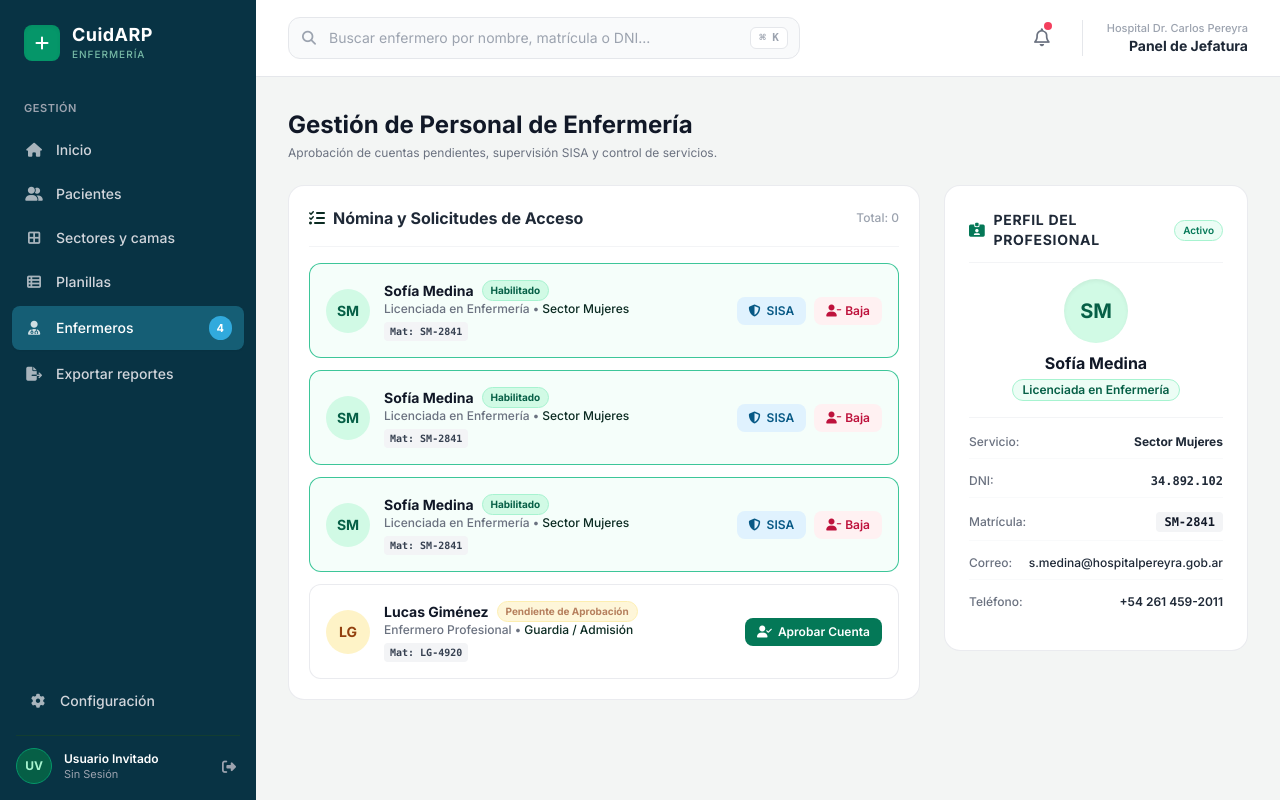
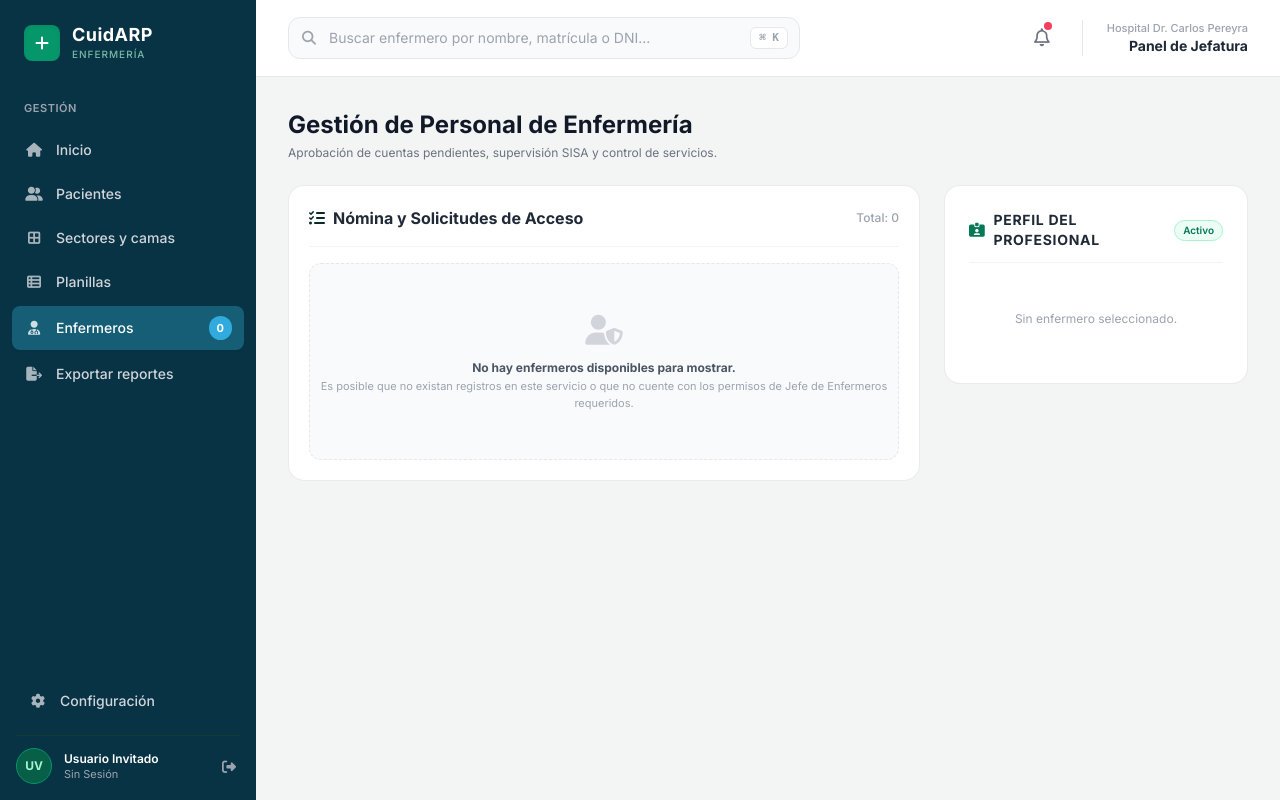
Before and after one commit to JosephV95/CuidARP, a Django app: page /enfermeros/ in a window 1280 px wide. Run offline with Django 5.2, Linux system fonts and the light colour scheme; some libraries are stand-ins or nearby versions.

Commit message:
completada la vista de venta gestion de enfermeros

```diff
--- a/templates/Gestion_Enfermeros.html
+++ b/templates/Gestion_Enfermeros.html
@@ -14,12 +14,15 @@
                 placeholder="Buscar enfermero por nombre, matrícula o DNI..."
                 class="w-full pl-10 pr-12 py-2.5 bg-gray-50 border border-gray-200 rounded-xl text-sm placeholder-gray-400 focus:outline-none focus:ring-2 focus:ring-forest-800 focus:bg-white transition-all">
             <div class="absolute inset-y-0 right-0 pr-3 flex items-center pointer-events-none">
-                    <kbd class="px-2 py-0.5 text-[11px] font-semibold text-gray-400 bg-white border border-gray-200 rounded-md shadow-2xs">⌘ K</kbd>
+                <kbd
+                    class="px-2 py-0.5 text-[11px] font-semibold text-gray-400 bg-white border border-gray-200 rounded-md shadow-2xs">⌘
+                    K</kbd>
             </div>
         </div>
 
         <div class="flex items-center space-x-6">
-                <button class="relative p-2 text-gray-500 hover:text-gray-700 hover:bg-gray-100 rounded-full transition-colors">
+            <button
+                class="relative p-2 text-gray-500 hover:text-gray-700 hover:bg-gray-100 rounded-full transition-colors">
                 <i class="fa-regular fa-bell text-lg"></i>
                 <span class="absolute top-1.5 right-1.5 w-2 h-2 bg-rose-500 rounded-full ring-2 ring-white"></span>
             </button>
@@ -38,7 +41,8 @@
             <div class="flex flex-col md:flex-row md:items-center justify-between gap-4">
                 <div>
                     <h2 class="text-2xl font-bold text-gray-900">Gestión de Personal de Enfermería</h2>
-                        <p class="text-xs text-gray-500 mt-1">Aprobación de cuentas pendientes, supervisión SISA y control de servicios.</p>
+                    <p class="text-xs text-gray-500 mt-1">Aprobación de cuentas pendientes, supervisión SISA y control
+                        de servicios.</p>
                 </div>
             </div>
 
@@ -53,7 +57,8 @@
                                 <i class="fa-solid fa-list-check text-forest-800"></i>
                                 <span>Nómina y Solicitudes de Acceso</span>
                             </h3>
-                                <span class="text-xs text-gray-400 font-medium">Total: <span id="badge-count">0</span></span>
+                            <span class="text-xs text-gray-400 font-medium">Total: <span
+                                    id="badge-count">0</span></span>
                         </div>
 
                         <div id="enfermeros-container" class="mt-4 space-y-3">
@@ -66,15 +71,18 @@
                 <div class="lg:col-span-1">
                     <div class="bg-white rounded-2xl p-6 border border-gray-200/80 shadow-xs sticky top-4">
                         <div class="flex items-center justify-between pb-3 border-b border-gray-100 mb-4">
-                                <h3 class="font-bold text-gray-800 text-sm uppercase tracking-wider flex items-center space-x-2">
+                            <h3
+                                class="font-bold text-gray-800 text-sm uppercase tracking-wider flex items-center space-x-2">
                                 <i class="fa-solid fa-id-card-clip text-emerald-700"></i>
                                 <span>Perfil del Profesional</span>
                             </h3>
-                                <span class="text-[10px] bg-emerald-50 text-emerald-700 font-semibold px-2 py-0.5 rounded-full border border-emerald-200">Activo</span>
+                            <span
+                                class="text-[10px] bg-emerald-50 text-emerald-700 font-semibold px-2 py-0.5 rounded-full border border-emerald-200">Activo</span>
                         </div>
 
                         <div id="quick-preview-panel">
-                                <p class="text-xs text-gray-400 text-center py-8">Seleccione un enfermero para ver sus detalles.</p>
+                            <p class="text-xs text-gray-400 text-center py-8">Seleccione un enfermero para ver sus
+                                detalles.</p>
                         </div>
                     </div>
                 </div>
@@ -85,11 +93,14 @@
 </div>
 
 <!-- ================= MODAL 1: CONSULTA SISA ================= -->
-    <div id="modal-sisa" class="fixed inset-0 bg-slate-900/60 backdrop-blur-xs flex items-center justify-center p-4 z-50 hidden transition-opacity">
-        <div class="bg-white rounded-2xl max-w-lg w-full shadow-2xl border border-gray-100 overflow-hidden transform transition-all">
+<div id="modal-sisa"
+    class="fixed inset-0 bg-slate-900/60 backdrop-blur-xs flex items-center justify-center p-4 z-50 hidden transition-opacity">
+    <div
+        class="bg-white rounded-2xl max-w-lg w-full shadow-2xl border border-gray-100 overflow-hidden transform transition-all">
         <div class="bg-gradient-to-r from-sky-800 to-sky-700 text-white p-5 flex items-center justify-between">
             <div class="flex items-center space-x-3">
-                    <div class="w-10 h-10 rounded-xl bg-white/10 flex items-center justify-center text-white border border-white/20">
+                <div
+                    class="w-10 h-10 rounded-xl bg-white/10 flex items-center justify-center text-white border border-white/20">
                     <i class="fa-solid fa-shield-halved text-lg"></i>
                 </div>
                 <div>
@@ -107,7 +118,8 @@
                 <i class="fa-solid fa-circle-check text-sky-800 text-lg mt-0.5"></i>
                 <div>
                     <p class="font-semibold text-sky-900">Validación oficial completada</p>
-                        <p class="text-sky-700 mt-0.5">Matrícula cotejada con la Red Federal de Registros de Profesionales de la Salud.</p>
+                    <p class="text-sky-700 mt-0.5">Matrícula cotejada con la Red Federal de Registros de Profesionales
+                        de la Salud.</p>
                 </div>
             </div>
 
@@ -118,11 +130,13 @@
                 </div>
                 <div class="flex justify-between items-center pt-2">
                     <span class="text-gray-500 font-medium">N° Matrícula:</span>
-                        <span id="sisa-matricula" class="font-mono font-bold text-sky-900 text-sm bg-sky-50 px-2 py-0.5 rounded">--</span>
+                    <span id="sisa-matricula"
+                        class="font-mono font-bold text-sky-900 text-sm bg-sky-50 px-2 py-0.5 rounded">--</span>
                 </div>
                 <div class="flex justify-between items-center pt-2">
                     <span class="text-gray-500 font-medium">Estado Matrícula:</span>
-                        <span class="inline-flex items-center px-2.5 py-0.5 rounded-full text-xs font-bold bg-emerald-100 text-emerald-800 border border-emerald-200">VIGENTE</span>
+                    <span
+                        class="inline-flex items-center px-2.5 py-0.5 rounded-full text-xs font-bold bg-emerald-100 text-emerald-800 border border-emerald-200">VIGENTE</span>
                 </div>
                 <div class="flex justify-between items-center pt-2">
                     <span class="text-gray-500 font-medium">Especialidad:</span>
@@ -132,14 +146,17 @@
         </div>
 
         <div class="bg-gray-50 px-6 py-4 flex justify-end space-x-3 border-t border-gray-100">
-                <button onclick="closeModal('modal-sisa')" class="px-4 py-2 bg-gray-200 text-gray-700 text-xs font-semibold rounded-xl">Cerrar</button>
+            <button onclick="closeModal('modal-sisa')"
+                class="px-4 py-2 bg-gray-200 text-gray-700 text-xs font-semibold rounded-xl">Cerrar</button>
         </div>
     </div>
 </div>
 
 <!-- ================= MODAL 2: BAJA LÓGICA (MANTENIENDO HISTORIAL) ================= -->
-    <div id="modal-baja" class="fixed inset-0 bg-slate-900/60 backdrop-blur-xs flex items-center justify-center p-4 z-50 hidden transition-opacity">
-        <div class="bg-white rounded-2xl max-w-lg w-full shadow-2xl border border-gray-100 overflow-hidden transform transition-all">
+<div id="modal-baja"
+    class="fixed inset-0 bg-slate-900/60 backdrop-blur-xs flex items-center justify-center p-4 z-50 hidden transition-opacity">
+    <div
+        class="bg-white rounded-2xl max-w-lg w-full shadow-2xl border border-gray-100 overflow-hidden transform transition-all">
         <div class="bg-rose-600 text-white p-5 flex items-center justify-between">
             <div class="flex items-center space-x-3">
                 <div class="w-10 h-10 rounded-xl bg-white/20 flex items-center justify-center text-white">
@@ -162,7 +179,9 @@
                     <div>
                         <p class="text-xs font-bold text-amber-900 uppercase">Inalterabilidad de registros médicos</p>
                         <p class="text-xs text-amber-800 mt-1 leading-relaxed">
-                                La baja de <span id="baja-nombre" class="font-bold text-gray-900">--</span> impedirá su acceso al sistema, pero <strong>todos sus registros de suministro de medicamentos e historiales permanecerán guardados</strong> por normativas de auditoría médica.
+                            La baja de <span id="baja-nombre" class="font-bold text-gray-900">--</span> impedirá su
+                            acceso al sistema, pero <strong>todos sus registros de suministro de medicamentos e
+                                historiales permanecerán guardados</strong> por normativas de auditoría médica.
                         </p>
                     </div>
                 </div>
@@ -170,7 +189,8 @@
 
             <div class="space-y-3 pt-2 text-xs">
                 <label class="block font-bold text-gray-700">Motivo de la desvinculación:</label>
-                    <select id="motivo-baja" class="w-full p-3 bg-gray-50 border border-gray-300 rounded-xl focus:ring-2 focus:ring-rose-500 focus:outline-none">
+                <select id="motivo-baja"
+                    class="w-full p-3 bg-gray-50 border border-gray-300 rounded-xl focus:ring-2 focus:ring-rose-500 focus:outline-none">
                     <option value="Reasignación">Reasignación a otro centro</option>
                     <option value="Licencia Prolongada">Licencia prolongada</option>
                     <option value="Fin de Contrato">Fin de contrato / Retiro</option>
@@ -179,8 +199,10 @@
         </div>
 
         <div class="bg-gray-50 px-6 py-4 flex justify-end space-x-3 border-t border-gray-100">
-                <button onclick="closeModal('modal-baja')" class="px-4 py-2 bg-gray-200 text-gray-700 text-xs font-semibold rounded-xl">Cancelar</button>
-                <button onclick="confirmarBaja()" class="px-4 py-2 bg-rose-600 hover:bg-rose-700 text-white text-xs font-semibold rounded-xl flex items-center space-x-2">
+            <button onclick="closeModal('modal-baja')"
+                class="px-4 py-2 bg-gray-200 text-gray-700 text-xs font-semibold rounded-xl">Cancelar</button>
+            <button onclick="confirmarBaja()"
+                class="px-4 py-2 bg-rose-600 hover:bg-rose-700 text-white text-xs font-semibold rounded-xl flex items-center space-x-2">
                 <i class="fa-solid fa-check"></i>
                 <span>Confirmar Baja Conservando Registros</span>
             </button>
@@ -189,103 +211,69 @@
 </div>
 
 <!-- TOAST -->
-    <div id="toast" class="fixed bottom-5 right-5 bg-forest-800 text-white px-5 py-3 rounded-xl shadow-xl flex items-center space-x-3 text-xs font-medium z-50 transform translate-y-20 opacity-0 transition-all duration-300">
+<div id="toast"
+    class="fixed bottom-5 right-5 bg-forest-800 text-white px-5 py-3 rounded-xl shadow-xl flex items-center space-x-3 text-xs font-medium z-50 transform translate-y-20 opacity-0 transition-all duration-300">
     <i class="fa-solid fa-circle-check text-emerald-400 text-base"></i>
     <span id="toast-msg">Acción realizada con éxito</span>
 </div>
 
 <!-- SCRIPT DE GESTIÓN -->
+<!-- Django serializará esto de forma segura y limpia automáticamente -->
+{{ enfermeros_list|json_script:"enfermeros-data" }}
+
 <script>
-        // Datos de ejemplo incluyendo enfermeros verificados y pendientes de aprobación
-        let enfermeros = [
-            {
-                id: 1,
-                nombre: "Sofía Medina",
-                dni: "34.892.102",
-                matricula: "SM-2841",
-                email: "s.medina@hospitalpereyra.gob.ar",
-                telefono: "+54 261 459-2011",
-                puesto: "Licenciada en Enfermería",
-                servicioHospital: "Sector Mujeres",
-                verificado: true, // Cuenta habilitada
-                sisa: { especialidad: "Cuidados Críticos y Salud Mental" },
-                avatar: "SM",
-                avatarBg: "bg-emerald-100 text-emerald-800"
-            },
-            {
-                id: 1,
-                nombre: "Sofía Medina",
-                dni: "34.892.102",
-                matricula: "SM-2841",
-                email: "s.medina@hospitalpereyra.gob.ar",
-                telefono: "+54 261 459-2011",
-                puesto: "Licenciada en Enfermería",
-                servicioHospital: "Sector Mujeres",
-                verificado: true, // Cuenta habilitada
-                sisa: { especialidad: "Cuidados Críticos y Salud Mental" },
-                avatar: "SM",
-                avatarBg: "bg-emerald-100 text-emerald-800"
-            },
-            {
-                id: 1,
-                nombre: "Sofía Medina",
-                dni: "34.892.102",
-                matricula: "SM-2841",
-                email: "s.medina@hospitalpereyra.gob.ar",
-                telefono: "+54 261 459-2011",
-                puesto: "Licenciada en Enfermería",
-                servicioHospital: "Sector Mujeres",
-                verificado: true, // Cuenta habilitada
-                sisa: { especialidad: "Cuidados Críticos y Salud Mental" },
-                avatar: "SM",
-                avatarBg: "bg-emerald-100 text-emerald-800"
-            },
-            {
-                id: 2,
-                nombre: "Lucas Giménez",
-                dni: "39.102.445",
-                matricula: "LG-4920",
-                email: "l.gimenez@hospitalpereyra.gob.ar",
-                telefono: "+54 261 555-8811",
-                puesto: "Enfermero Profesional",
-                servicioHospital: "Guardia / Admisión",
-                verificado: false, // PENDIENTE DE APROBACIÓN POR EL JEFE
-                sisa: { especialidad: "Enfermería General" },
-                avatar: "LG",
-                avatarBg: "bg-amber-100 text-amber-800"
-            }
-        ];
-
-        let selectedEnfermeroId = 1;
+    // Ahora sí, JSON.parse recibirá un array de objetos real de JavaScript
+    let enfermeros = JSON.parse(document.getElementById('enfermeros-data').textContent);
+    let enfermerosFiltrados = [...enfermeros];
+    let selectedEnfermeroId = enfermeros.length > 0 ? enfermeros.length > 0 ? enfermeros[0].id : null : null;
     let enfermeroABajar = null;
 
-        window.onload = function() {
+    window.onload = function () {
         renderList();
-            selectEnfermero(1);
+        if (selectedEnfermeroId) {
+            selectEnfermero(selectedEnfermeroId);
+        }
     };
 
     function renderList() {
         const container = document.getElementById('enfermeros-container');
         container.innerHTML = '';
-            document.getElementById('badge-count').innerText = enfermeros.length;
 
-            enfermeros.forEach(enf => {
+        // FILTRAR: Contar solo los enfermeros que NO están verificados (pendientes)
+        const pendientesCount = enfermerosFiltrados.filter(e => !e.verificado).length;
+        document.getElementById('badge-count').innerText = pendientesCount;
+
+        // MENSAJE CUANDO NO HAY DATOS O NO SE TIENEN PERMISOS
+        if (!enfermerosFiltrados || enfermerosFiltrados.length === 0) {
+            container.innerHTML = `
+                <div class="text-center py-12 bg-gray-50 rounded-xl border border-dashed border-gray-200 space-y-3">
+                    <i class="fa-solid fa-user-shield text-3xl text-gray-300"></i>
+                    <div>
+                        <p class="text-xs text-gray-600 font-bold">No hay enfermeros disponibles para mostrar.</p>
+                        <p class="text-[11px] text-gray-400 mt-0.5">Es posible que no existan registros en este servicio o que no cuente con los permisos de Jefe de Enfermeros requeridos.</p>
+                    </div>
+                </div>
+            `;
+            document.getElementById('quick-preview-panel').innerHTML = `
+                <p class="text-xs text-gray-400 text-center py-8">Sin enfermero seleccionado.</p>
+            `;
+            return;
+        }
+
+        enfermerosFiltrados.forEach(enf => {
             const isSelected = enf.id === selectedEnfermeroId;
             const card = document.createElement('div');
-                card.className = `p-4 rounded-xl border transition-all cursor-pointer flex flex-col md:flex-row md:items-center justify-between gap-4 ${
-                    isSelected ? 'bg-emerald-50/50 border-emerald-500/80 shadow-xs' : 'bg-white border-gray-200/80 hover:bg-gray-50/50'
+            card.className = `p-4 rounded-xl border transition-all cursor-pointer flex flex-col md:flex-row md:items-center justify-between gap-4 ${isSelected ? 'bg-emerald-50/50 border-emerald-500/80 shadow-xs ring-1 ring-emerald-500/30' : 'bg-white border-gray-200/80 hover:bg-gray-50/50'
                 }`;
 
             card.onclick = (e) => {
                 if (!e.target.closest('button')) selectEnfermero(enf.id);
             };
 
-                // Identificar estado de aprobación
             let badgeEstado = enf.verificado
                 ? `<span class="px-2 py-0.5 rounded-full text-[10px] font-bold bg-emerald-100 text-emerald-800 border border-emerald-200">Habilitado</span>`
                 : `<span class="px-2 py-0.5 rounded-full text-[10px] font-bold bg-amber-100 text-amber-800 border border-amber-200 animate-pulse">Pendiente de Aprobación</span>`;
 
-                // Botón dinámico: Si no está verificado muestra "Aprobar", sino los de control
             let botonesAccion = '';
             if (!enf.verificado) {
                 botonesAccion = `
@@ -317,8 +305,12 @@
                             <h4 class="font-bold text-gray-900 text-sm truncate">${enf.nombre}</h4>
                             ${badgeEstado}
                         </div>
-                            <p class="text-xs text-gray-500 font-medium">${enf.puesto} • <span class="text-forest-800">${enf.servicioHospital}</span></p>
-                            <span class="font-mono bg-gray-100 text-gray-700 px-1.5 py-0.5 rounded text-[10px] font-bold mt-1 inline-block">Mat: ${enf.matricula}</span>
+                        <p class="text-xs text-gray-500 font-medium">${enf.puesto} • <span class="text-forest-800 font-semibold">${enf.servicioHospital}</span></p>
+                        <div class="flex items-center space-x-2 text-[10px] text-gray-500 mt-1">
+                            <span class="font-mono bg-gray-100 px-1.5 py-0.5 rounded font-bold">Mat: ${enf.matricula}</span>
+                            <span>•</span>
+                            <span class="font-mono">DNI: ${enf.dni}</span>
+                        </div>
                     </div>
                 </div>
                 <div class="flex items-center space-x-2 pt-2 md:pt-0 justify-end">
@@ -329,16 +321,43 @@
         });
     }
 
+    // BUSCADOR EN TIEMPO REAL POR NOMBRE, DNI O MATRÍCULA
+    function filterEnfermeros() {
+        const query = document.getElementById('search-input').value.toLowerCase().trim();
+        if (query === '') {
+            enfermerosFiltrados = [...enfermeros];
+        } else {
+            enfermerosFiltrados = enfermeros.filter(e =>
+                e.nombre.toLowerCase().includes(query) ||
+                e.matricula.toLowerCase().includes(query) ||
+                e.dni.includes(query)
+            );
+        }
+        renderList();
+    }
+
+    // APROBAR / VERIFICAR CUENTA EN BASE DE DATOS
     function aprobarEnfermero(id) {
-            const enf = enfermeros.find(e => e.id === id);
-            if (enf) {
-                enf.verificado = true;
-                renderList();
-                selectEnfermero(id);
-                showToast(`Cuenta de ${enf.nombre} aprobada con éxito. Ya puede iniciar sesión.`);
+        if (confirm("¿Desea aprobar la cuenta de este enfermero para que pueda iniciar sesión?")) {
+            window.location.href = `/enfermero/${id}/aprobar/`;
         }
     }
 
+    // ABRIR MODAL BAJA LÓGICA
+    function openBajaModal(id) {
+        enfermeroABajar = enfermeros.find(e => e.id === id);
+        if (!enfermeroABajar) return;
+        document.getElementById('baja-nombre').innerText = enfermeroABajar.nombre;
+        document.getElementById('modal-baja').classList.remove('hidden');
+    }
+
+    // CONFIRMAR BAJA EN BASE DE DATOS
+    function confirmarBaja() {
+        if (!enfermeroABajar) return;
+        window.location.href = `/enfermero/${enfermeroABajar.id}/baja/`;
+    }
+
+    // SELECCIONAR Y MOSTRAR PERFIL DETALLADO
     function selectEnfermero(id) {
         selectedEnfermeroId = id;
         renderList();
@@ -381,6 +400,7 @@
         `;
     }
 
+    // MODAL SISA CON VALORES SIMULADOS / ESTÁTICOS
     function openSISAModal(id) {
         const enf = enfermeros.find(e => e.id === id);
         if (!enf) return;
@@ -390,38 +410,6 @@
         document.getElementById('modal-sisa').classList.remove('hidden');
     }
 
-        function openBajaModal(id) {
-            enfermeroABajar = enfermeros.find(e => e.id === id);
-            if (!enfermeroABajar) return;
-            document.getElementById('baja-nombre').innerText = enfermeroABajar.nombre;
-            document.getElementById('modal-baja').classList.remove('hidden');
-        }
-
-        function confirmarBaja() {
-            if (!enfermeroABajar) return;
-            const nombre = enfermeroABajar.nombre;
-            // Aquí en backend harías un POST para cambiar activo=False en lugar de borrar
-            enfermeros = enfermeros.filter(e => e.id !== enfermeroABajar.id);
-            closeModal('modal-baja');
-            if (enfermeros.length > 0) selectEnfermero(enfermeros[0].id);
-            showToast(`Se dio de baja lógica a ${nombre}. Los registros históricos se preservan.`);
-        }
-
     function closeModal(id) { document.getElementById(id).classList.add('hidden'); }
-
-        function showToast(message) {
-            const toast = document.getElementById('toast');
-            document.getElementById('toast-msg').innerText = message;
-            toast.classList.remove('translate-y-20', 'opacity-0');
-            toast.classList.add('translate-y-0', 'opacity-100');
-            setTimeout(() => {
-                toast.classList.remove('translate-y-0', 'opacity-100');
-                toast.classList.add('translate-y-20', 'opacity-0');
-            }, 3500);
-        }
-
-        function filterEnfermeros() {
-            // Lógica de filtrado en vivo de búsqueda
-        }
 </script>
 {% endblock %}
```
Lines whose indentation alone changed are shown as unchanged.
